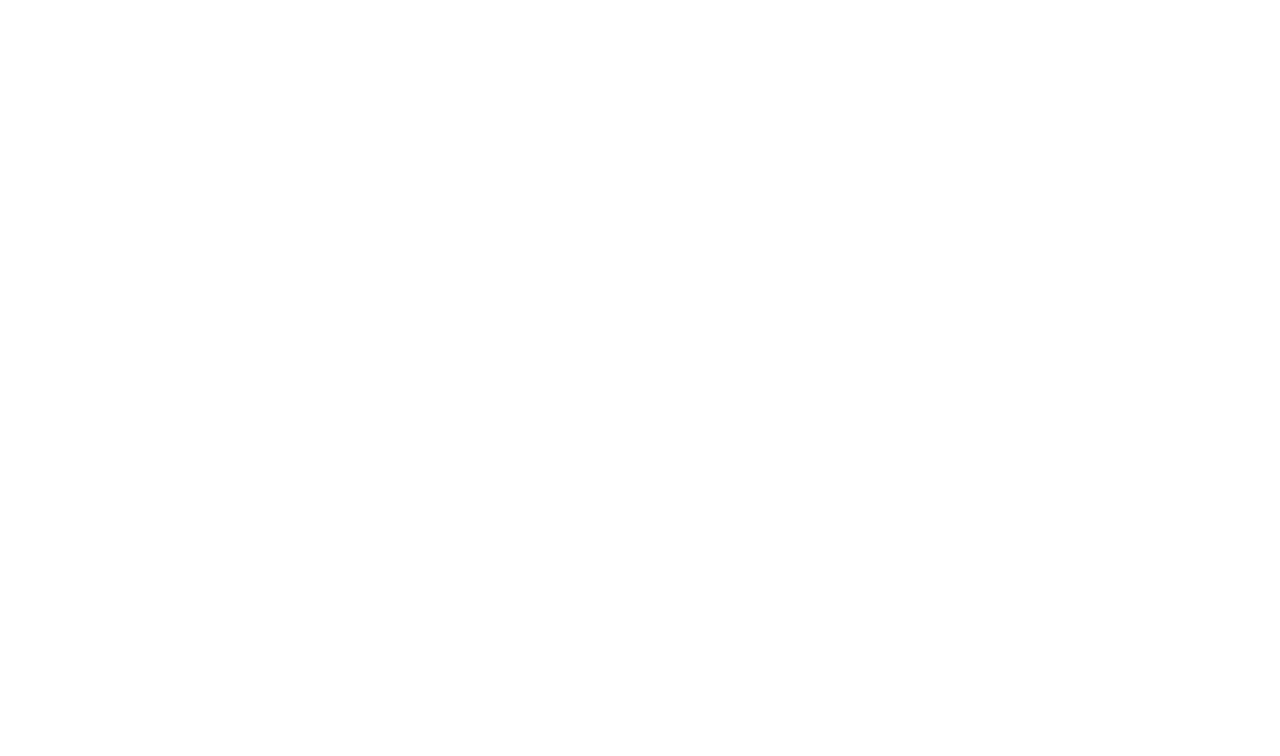
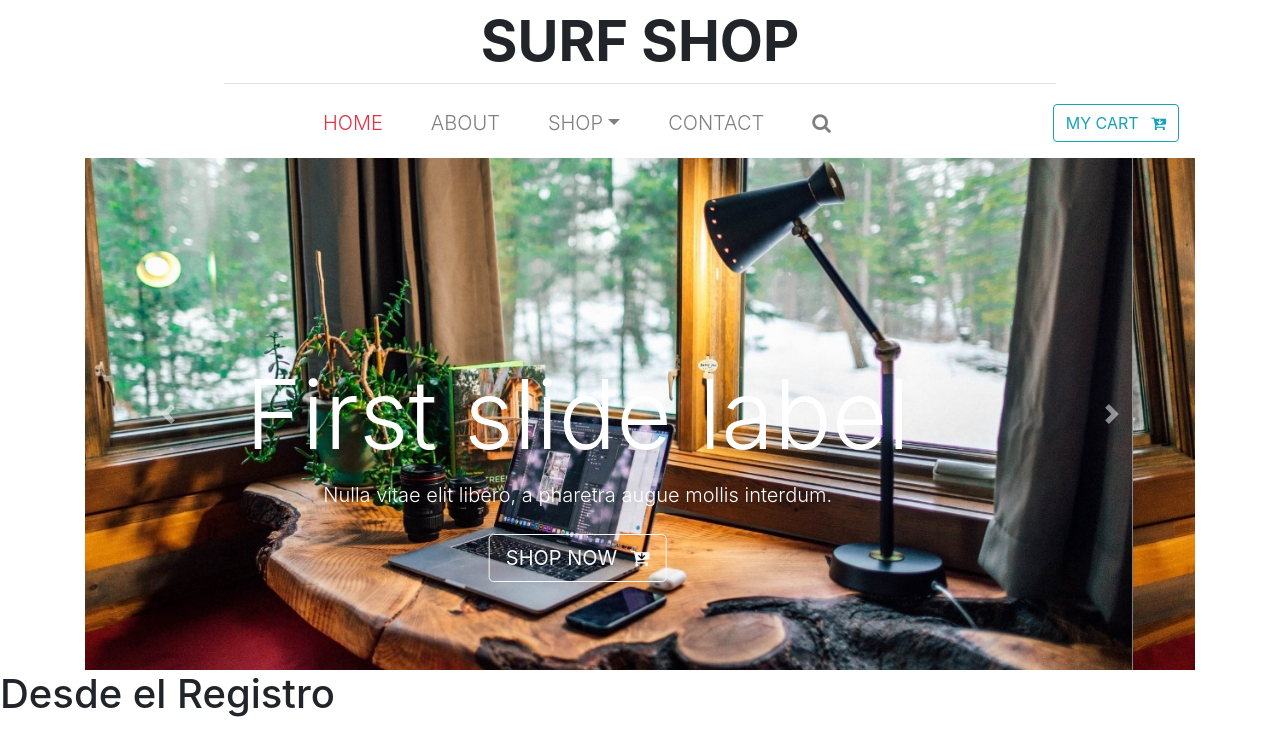
Before and after one commit to Pablo-MC/surf-shop, a React (Create React App) app: page /register in a window 1280 px wide. Shown: the top 756 px of the page. Built offline with nearby package versions, Linux system fonts and the light colour scheme.

Commit message:
Desarrollo Navbar y Carousel

```diff
--- a/src/App.js
+++ b/src/App.js
@@ -1,11 +1,33 @@
 import React from 'react';
+import { BrowserRouter as Router, Switch, Route } from 'react-router-dom';
+
+import Login from './components/auth/Login';
+import Register from './components/auth/Register';
+
+import Navbar from './components/layout/Navbar';
+import Carousel from './components/layout/Carousel';
+import Default from './components/layout/Default';
+
+import Products from './components/products/Products';
 
 
 function App() {
    return (
-      <div>
-
-      </div>
+      <>
+         <Router>
+            <Navbar />
+            <Carousel />
+            <Switch>
+               <Route exact path="/" component={Products} />
+               <Route exact path="/login" component={Login} />
+               <Route exact path="/register" component={Register} />
+               <Route component={Default} />
+               {/* <Route exact path="/about" component={About} />
+               <Route exact path="/cart" component={Cart} />
+               <Route exact path="/search" component={Search} /> */}
+            </Switch>
+         </Router>
+      </>
    );
 }
 
--- /dev/null
+++ b/src/components/auth/Login.js
@@ -0,0 +1,12 @@
+import React from 'react';
+
+
+const Login = () => {
+   return (
+      <div>
+         <h1>Desde el Login</h1>
+      </div>
+   )
+}
+
+export default Login;
--- /dev/null
+++ b/src/components/auth/Register.js
@@ -0,0 +1,12 @@
+import React from 'react';
+
+
+const Register = () => {
+   return (
+      <div>
+         <h1>Desde el Registro</h1>
+      </div>
+   )
+}
+
+export default Register;
--- /dev/null
+++ b/src/components/layout/Carousel.js
@@ -0,0 +1,47 @@
+import React from 'react';
+
+
+const Carousel = () => {
+   return (
+      <div className="container">
+         <div id="carouselExampleControls" className="carousel slide mt-1" data-ride="carousel">
+            <div className="carousel-inner">
+               <div className="carousel-item active">
+                  <img src="images/carousel-1.jpg" className="d-block w-100" alt="Photo-1"/>
+                  <div className="carousel-caption d-none d-lg-block">
+                     <h5 className="display-1">First slide label</h5>
+                     <p className="lead mb-4">Nulla vitae elit libero, a pharetra augue mollis interdum.</p>
+                     <button className="btn btn-outline-light btn-lg text-uppercase mb-5">Shop Now <i className="fa fa-cart-arrow-down ml-2"></i></button>
+                  </div>
+               </div>
+               <div className="carousel-item">
+                  <img src="images/carousel-1.jpg" className="d-block w-100" alt="Photo-2"/>
+                  <div className="carousel-caption d-none d-lg-block">
+                     <h5 className="display-1">First slide label</h5>
+                     <p className="lead mb-4">Nulla vitae elit libero, a pharetra augue mollis interdum.</p>
+                     <button className="btn btn-outline-light btn-lg text-uppercase mb-5">Shop Now <i className="fa fa-cart-arrow-down ml-2"></i></button>
+                  </div>
+               </div>
+               <div className="carousel-item">
+                  <img src="images/carousel-1.jpg" className="d-block w-100" alt="Photo-3"/>
+                  <div className="carousel-caption d-none d-lg-block">
+                     <h5 className="display-1">First slide label</h5>
+                     <p className="lead mb-4">Nulla vitae elit libero, a pharetra augue mollis interdum.</p>
+                     <button className="btn btn-outline-light btn-lg text-uppercase mb-5">Shop Now <i className="fa fa-cart-arrow-down ml-2"></i></button>
+                  </div>
+               </div>
+            </div>
+            <a className="carousel-control-prev" href="#carouselExampleControls" role="button" data-slide="prev">
+               <span className="carousel-control-prev-icon" aria-hidden="true"></span>
+               <span className="sr-only">Previous</span>
+            </a>
+            <a className="carousel-control-next" href="#carouselExampleControls" role="button" data-slide="next">
+               <span className="carousel-control-next-icon" aria-hidden="true"></span>
+               <span className="sr-only">Next</span>
+            </a>
+         </div>
+      </div>
+   )
+}
+
+export default Carousel;
--- /dev/null
+++ b/src/components/layout/Default.js
@@ -0,0 +1,10 @@
+import React from 'react';
+
+
+const Default = () => {
+   return (
+      <h1>Page not found!</h1>
+   )
+}
+
+export default Default;
--- /dev/null
+++ b/src/components/layout/Navbar.js
@@ -0,0 +1,39 @@
+import React from 'react';
+// import { Link } from 'react-router-dom';
+
+
+const Navbar = () => {
+   return (
+      <div className="container">
+         <h2 className="display-4 text-center text-uppercase font-weight-bold border-bottom mx-auto w-75 py-2">Surf Shop</h2>
+         <nav className="navbar navbar-expand-md navbar-light">
+            <button className="navbar-toggler" type="button" data-toggle="collapse" data-target="#navbarNavAltMarkup" aria-controls="navbarNavAltMarkup" aria-expanded="false" aria-label="Toggle navigation">
+               <span className="navbar-toggler-icon"></span>
+            </button>
+            <div className="collapse navbar-collapse" id="navbarNavAltMarkup">
+               <div className="navbar-nav text-uppercase m-auto lead py-0">
+                  <a className="nav-item nav-link text-danger px-4" href="/">Home</a>
+                  {/* <Link to={'/about'} className="nav-item nav-link px-4" style={{ textDecoration: 'none' }}>
+                     About
+                  </Link> */}
+                  <a className="nav-item nav-link px-4" href="/about">About</a>
+                  <div className="dropdown">
+                     <a className="nav-item nav-link dropdown-toggle px-4" href="!#" id="dropdownMenuLink" data-toggle="dropdown">Shop</a>
+                     <div className="dropdown-menu" aria-labelledby="dropdownMenuLink">
+                        <a className="dropdown-item" href="!#">Fins</a>
+                        <a className="dropdown-item" href="!#">Boards</a>
+                        <a className="dropdown-item" href="!#">Wetsuits</a>
+                        <a className="dropdown-item" href="!#">Accesories</a>
+                     </div>
+                  </div>
+                  <a className="nav-item nav-link px-4" href="!#">Contact</a>
+                  <a className="nav-item nav-link px-4" href="!#"><i className="fa fa-search"></i></a>
+               </div>
+               <a className="btn btn-outline-info text-uppercase" href="!#">My Cart <i className="fa fa-cart-arrow-down ml-2"></i></a>
+            </div>
+         </nav>
+      </div>
+   )
+}
+
+export default Navbar;
--- /dev/null
+++ b/src/components/layout/Title.js
@@ -0,0 +1,10 @@
+import React from 'react';
+
+
+const Title = ({name}) => {
+   return (
+   <h2 className="display-4 py-5">{name}</h2>
+   )
+}
+
+export default Title;
--- /dev/null
+++ b/src/components/products/Products.js
@@ -0,0 +1,13 @@
+import React from 'react';
+
+import Title from './../layout/Title';
+
+const Products = () => {
+   return (
+      <div className="container py-5 text-center">
+         <Title name={'Products'} />
+      </div>
+   )
+}
+
+export default Products;
```
Also changed, not shown: public/images/carousel-1.jpg (added), src/components/layout/Footer.js (added), src/context/products/ProductsState.js (added), src/context/products/productsContext.js (added), src/context/products/productsReducer.js (added).
